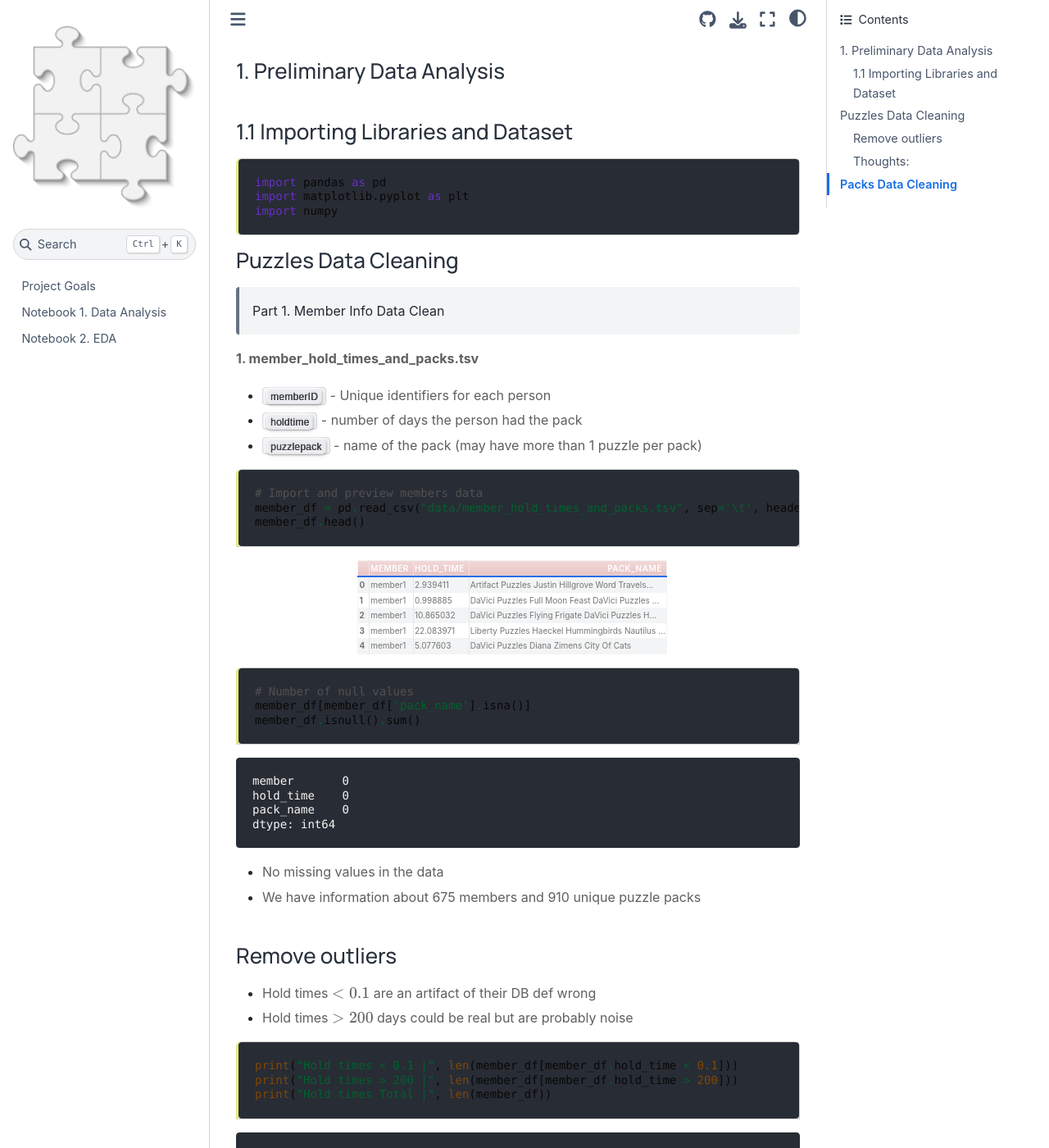
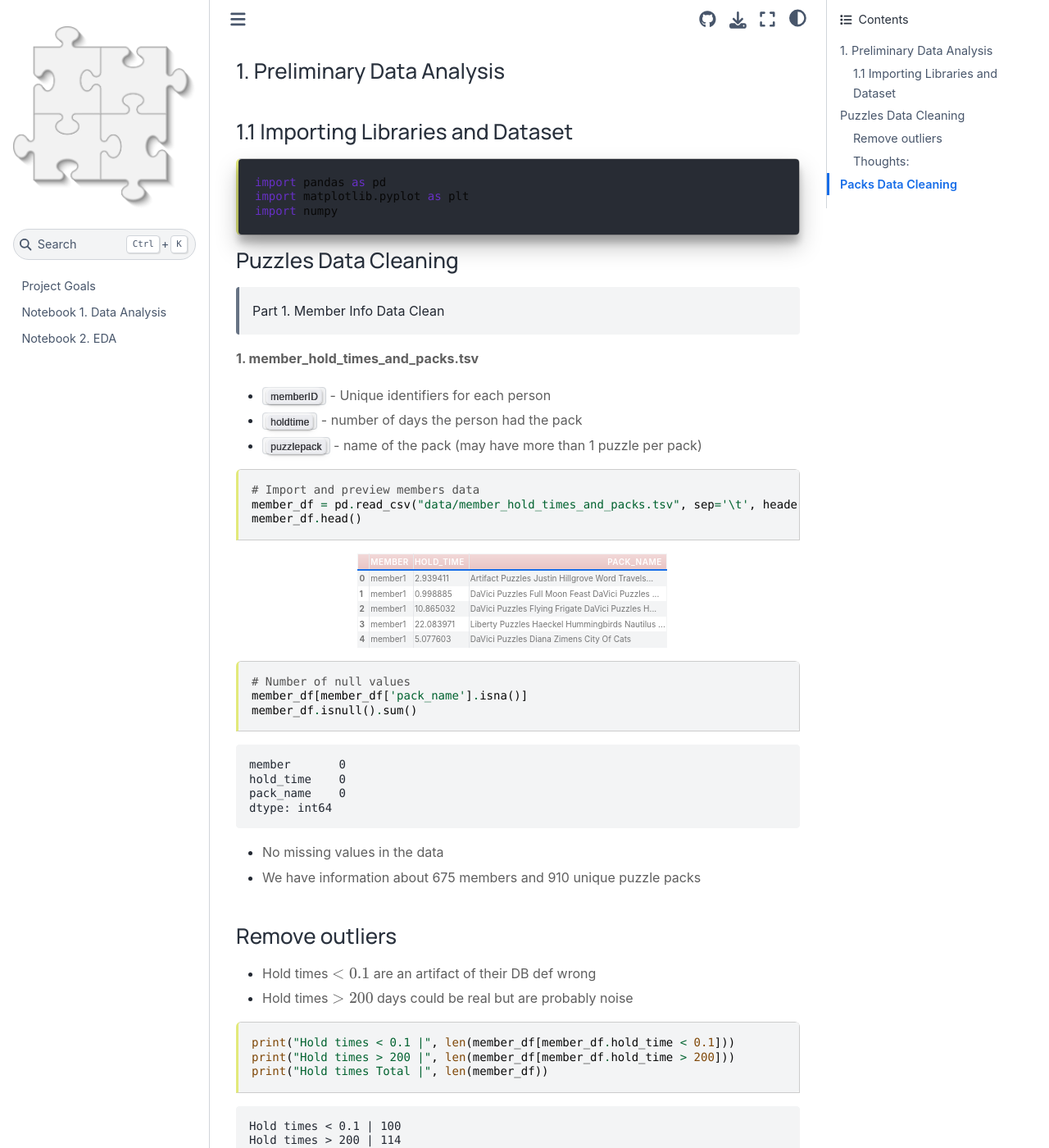
Before and after one commit to hluebbering/puzzle-scheduling, a Jupyter Book: the page built from data-cleaning.ipynb, in a window 1280 px wide and 1400 px high. Shown: the whole window at 82% size. Built offline with Jupyter Book 1.0.4 settings and Sphinx 7.4.7 and the Sphinx Book theme 1.1.4, drawn with Linux system fonts in a browser that asks for light colours.

Commit message:
Update myfile.css

```diff
--- a/_static/myfile.css
+++ b/_static/myfile.css
@@ -156,13 +156,13 @@
 }
 
 span.vars {
-    color: #9e9d9d;
     color: #c6c6c6;
+    color: #b3b3b3;
     letter-spacing: 1.75px;
     font-weight: 400;
     line-height: 2;
     font-size: 16px;
-    font-size: 10px;
+    font-size: 11px;
 }
 
 
@@ -173,7 +173,7 @@
 }
 
 
-pre {
+pre#codecell0 {
     color: #abb2bf;
     background: #282c34;
     padding: 20px 20px !important;
@@ -182,7 +182,7 @@
     box-sizing: border-box;
 }
 
-.highlight .mi {
+#codecell0 .highlight .mi {
     color: #ffc107;
 }
 
```
